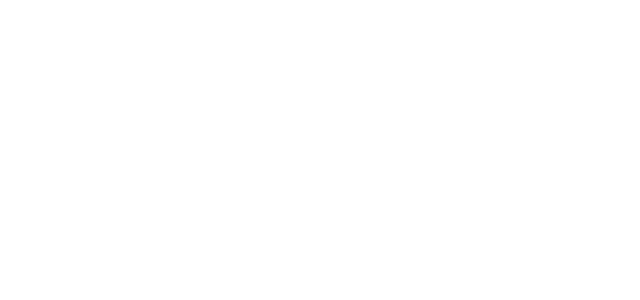
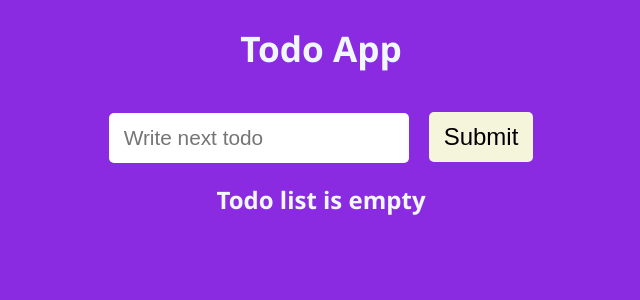
Before and after one commit to ArtemMyzrov/Todo, a React (Create React App) app: page / in a window 1280 px wide. Shown: the top 300 px of the page, without its empty margins (319-959 px from the left). Built offline with nearby package versions, Linux system fonts and the light colour scheme.

Commit message:
Feat: add functionality for adding tasks

```diff
--- a/src/App.css
+++ b/src/App.css
@@ -1,3 +1,15 @@
 .App {
   text-align: center;
+  max-width: 600px;
+  margin: 0 auto;
 }
+h1 {
+  text-align: center;
+  font-size: 2.2rem;
+  margin-bottom: 40px;
+  margin-top: 24px;
+}
+body {
+  background-color: blueviolet;
+  color: aliceblue;
+}
--- a/src/App.js
+++ b/src/App.js
@@ -1,7 +1,22 @@
+import { useState } from 'react'
+import TodoForm from './components/Todos/TodoForm'
+import TodoList from './components/Todos/TodoList'
 import './App.css'
 
 function App() {
-  return <div className="App"></div>
+  const [todos, setTodos] = useState([])
+
+  const addTodoHandler = (text) => {
+    setTodos([...todos, text])
+  }
+
+  return (
+    <div className="App">
+      <h1>Todo App</h1>
+      <TodoForm addTodo={addTodoHandler} />
+      <TodoList todos={todos} />
+    </div>
+  )
 }
 
 export default App
--- a/src/components/Todos/Todo.js
+++ b/src/components/Todos/Todo.js
@@ -0,0 +1,10 @@
+import styles from './Todo.module.css'
+
+function Todo({ todo }) {
+  return (
+    <div className={styles.todo}>
+      <div>{todo}</div>
+    </div>
+  )
+}
+export default Todo
--- a/src/components/Todos/Todo.module.css
+++ b/src/components/Todos/Todo.module.css
@@ -0,0 +1,17 @@
+.todo {
+  display: flex;
+  align-items: center;
+  padding: 10px 20px;
+  margin: 15px 0;
+  font-size: 1.5rem;
+  border-radius: 5px;
+  border: 2px solid #555;
+  color: #112d49;
+  background-color: #fbfef9;
+  user-select: none;
+}
+
+.todoText {
+  width: 100%;
+  text-align: left;
+}
--- a/src/components/Todos/TodoForm.js
+++ b/src/components/Todos/TodoForm.js
@@ -0,0 +1,25 @@
+import { useState } from 'react'
+import styles from './TodoForm.module.css'
+
+function TodoForm({ addTodo }) {
+  const [text, setText] = useState('')
+  const onSubmitHandler = (event) => {
+    event.preventDefault()
+    addTodo(text)
+    setText('')
+  }
+
+  return (
+    <form onSubmit={onSubmitHandler} className="form">
+      <input
+        value={text}
+        placeholder="Write next todo "
+        onChange={(e) => setText(e.target.value)}
+      />
+      <button type="submit" className={styles.buttonSubmit}>
+        Submit
+      </button>
+    </form>
+  )
+}
+export default TodoForm
--- a/src/components/Todos/TodoForm.module.css
+++ b/src/components/Todos/TodoForm.module.css
@@ -0,0 +1,27 @@
+.form {
+  display: flex;
+  align-items: center;
+  justify-content: center;
+  margin-bottom: 30p;
+}
+input {
+  width: 45%;
+  height: 30px;
+  font-size: 1.3rem;
+}
+.buttonSubmit {
+  margin-left: 20px;
+  height: 50px;
+  cursor: pointer;
+  background-color: beige;
+  font-size: 1.5rem;
+}
+button:hover {
+  background-color: yellow;
+}
+input,
+button {
+  padding: 10px 15px;
+  border: none;
+  border-radius: 5px;
+}
--- a/src/components/Todos/TodoList.js
+++ b/src/components/Todos/TodoList.js
@@ -0,0 +1,19 @@
+import Todo from './Todo'
+import styles from './TodoList.module.css'
+
+function TodoList({ todos }) {
+  return (
+    <>
+      {!todos.length ? (
+        <h2 className={styles.noTodo}>Todo list is empty</h2>
+      ) : (
+        <div className={styles.todoListContainer}>
+          {todos.map((todo, index) => (
+            <Todo key={index} todo={todo} />
+          ))}
+        </div>
+      )}
+    </>
+  )
+}
+export default TodoList
--- a/src/components/Todos/TodoList.module.css
+++ b/src/components/Todos/TodoList.module.css
@@ -0,0 +1,6 @@
+.todoListContainer {
+  padding: 20px;
+}
+.noTodo {
+  margin-top: 20px;
+}
```
